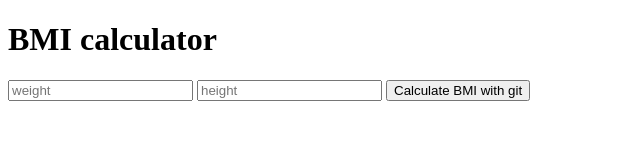
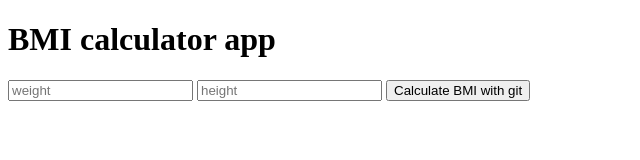
Before and after one commit to yashsontakke/BMI-CALC, a website: page index.html in a window 1280 px wide. Shown: the whole page, without its empty margins (0-640 px from the left). Drawn offline with Linux system fonts and the light colour scheme.

Commit message:
headline has been changed

```diff
--- a/index.html
+++ b/index.html
@@ -8,7 +8,7 @@
 </head>
 <body>
     <!-- this project calculates your bmi -->
-    <h1>BMI calculator</h1>
+    <h1>BMI calculator app </h1>
     <form action="/bmicalculator" method="post">
         <input type="text" name="weight" placeholder="weight">
         <input type="text" name="height" placeholder="height">
```
